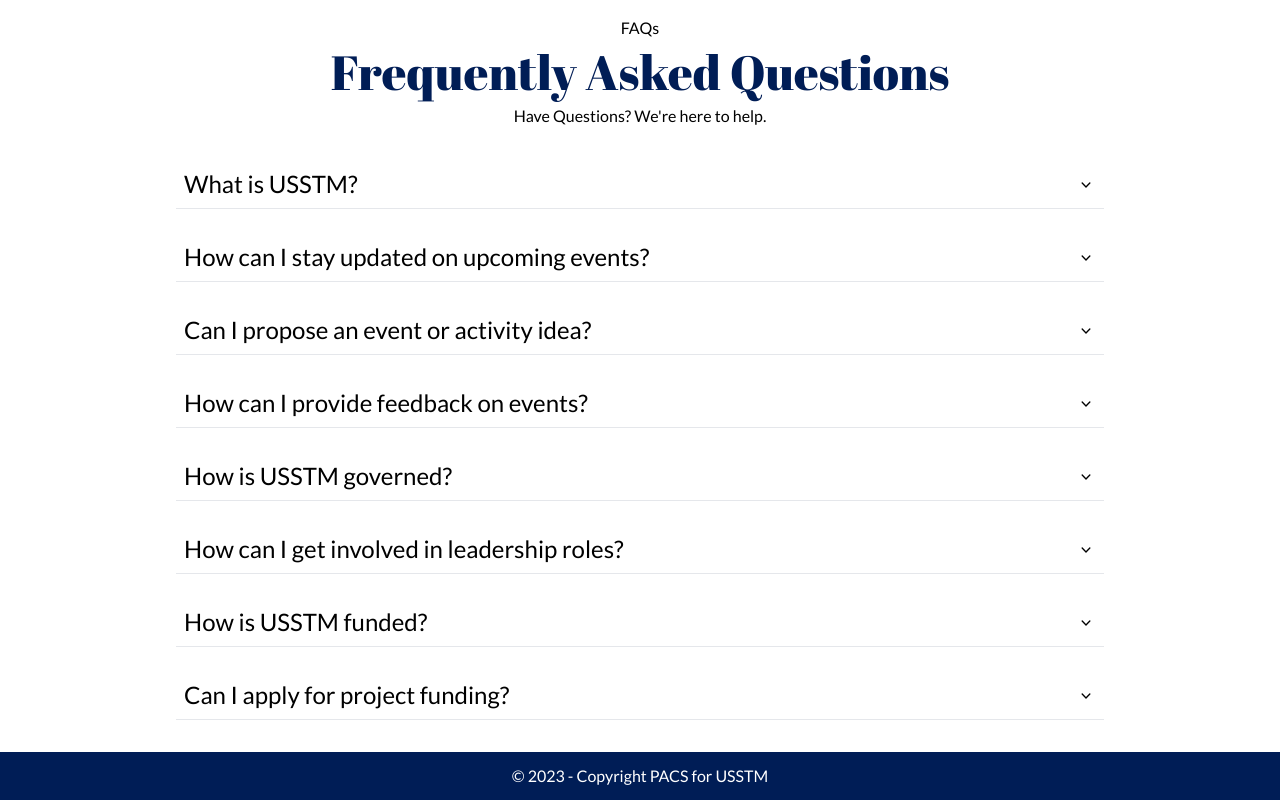
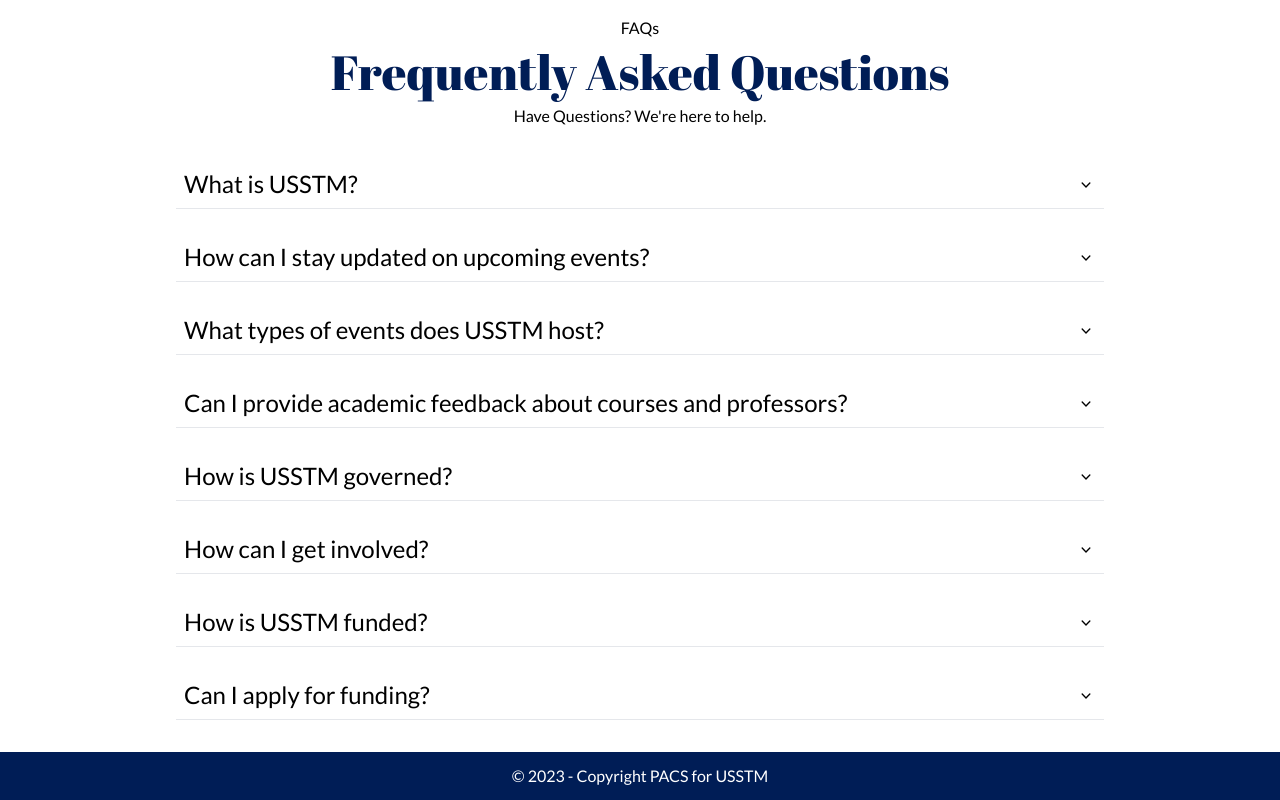
Before and after one commit to PACS-TMU/usstm-website, a Next.js app: page / in a window 1280 px wide. Shown: the part 2452-3252 px from the top of the page. Built offline with nearby package versions, Linux system fonts and the light colour scheme.

Commit message:
Updated FAQ and Added Last Pages

```diff
--- a/src/app/_components/homepage/faq.jsx
+++ b/src/app/_components/homepage/faq.jsx
@@ -5,49 +5,49 @@
     id: 1,
     question: "What is USSTM?",
     answer:
-      "USSTM is a dynamic community of science enthusiasts, students, and professionals dedicated to fostering a love for science, innovation, and collaboration.",
+      "The Undergraduate Science Society of Toronto Metropolitan (USSTM) represents 4000+ science students and 25+ student groups in order to provide services, advocacy and an overall enhanced university experience.",
   },
   {
     id: 2,
     question: "How can I stay updated on upcoming events?",
     answer:
-      "Stay informed about our events by checking our <a href='/events/calendar' target='_blank'>Events Calendar</a> regularly and following us on [social media platforms].",
+      "Stay informed about our events by checking our <a href='/events/calendar' target='_blank'>Events Calendar</a> regularly and following us on <a href='/contact' target='_blank'>social media</a>.",
   },
   {
     id: 3,
-    question: "Can I propose an event or activity idea?",
+    question: "What types of events does USSTM host?",
     answer:
-      "Absolutely! We encourage our members to share their event ideas. Contact us through [Emails] or [Other Socials] with your suggestions.",
+      "USSTM hosts various <a href='/events/annual' target='_blank'>Annual Events</a> which support students academically and socially, such as <i>Formals</i>, <i>Networking Night</i> and <i>Week of Welcome</i>. We also host smaller scale events. To see all out past events, you could check out our <a href='/events/yearbook-gallery' target='_blank'>Yearbook/Gallery</a>",
   },
   {
     id: 4,
-    question: "How can I provide feedback on events?",
+    question: "Can I provide academic feedback about courses and professors?",
     answer:
-      "We value your feedback! Use our [Events Feedback] form to share your thoughts and suggestions regarding our events.",
+      "Absolutely! USSTM gathers feedback about all science courses, all feeback is kept <b>anonymous</b> from professors. To voice your concerns, visit out <a href='/academics/feedback' target='blank'>Academic Feedback</a> page.",
   },
   {
     id: 5,
     question: "How is USSTM governed?",
     answer:
-      "USSTM is governed by an elected body of students known as the Board of Directors (BoD). Learn more about our governance structure [Link to Governance Page].",
+      "USSTM is governed by an elected body of students known as the Board of Directors (BoD). We host bi-weekly <a href='/about/meetings' target='_blank'>meetings</a> which are open to the membership and have a consitution that must be followed. Learn more about our <a href='/about/governance' target='_blank'>governace</a>.",
   },
   {
     id: 6,
-    question: "How can I get involved in leadership roles?",
+    question: "How can I get involved?",
     answer:
-      "If you're interested in leadership roles or committees, reach out to us through [Emails] or [Other Socials]. We welcome members who are eager to contribute!",
+      "USSTM is made up of 15+ <a href='/about/your-team' target='_blank'>committees</a> and each has roughly 5-10 members. If you're interested in leadership roles or committees, <a href='/contact' target='_blank'>contact us</a>. If you are intrested in joining the Board of Directors, check out our <a href='/community/elections' target='_blank'>Elections</a> page. We welcome members who are eager to contribute!",
   },
   {
     id: 7,
     question: "How is USSTM funded?",
     answer:
-      "USSTM is funded through a combination of membership fees, sponsorships, and fundraising initiatives. Check our [Finances] page for more details.",
+      "USSTM is mainly funded through membership fees. Each Faculty of Science student pays a student levy as a part of their tutition. We use our student levy to host all of the events and services we host. To see where your money is going, visit our <a href='/finances/budget' target='_blank'>budget</a>.",
   },
   {
     id: 8,
-    question: "Can I apply for project funding?",
+    question: "Can I apply for funding?",
     answer:
-      "Yes, we encourage members to apply for project funding. Visit our [Project Funding] page for information on the application process.",
+      "Yes, we encourage members to apply for funding. USSTM funds students to go to <a href='/events/conference-competitions' target='_blank'>Conferences & Competitions</a>. We also fund students throught our <a href='/finanes/startup-certified' target='_blank'>Startup Certified</a> service, hosted by the <a href='https://dmz.torontomu.ca/' target='_blank'>DMZ</a> which is funding for student startups.",
   },
 ]
 
--- /dev/null
+++ b/src/app/academics/feedback/page.jsx
@@ -0,0 +1,7 @@
+export default function Feedback() {
+    return (
+        <div>
+            <h1>Feedback</h1>
+        </div>
+    )
+}
--- /dev/null
+++ b/src/app/academics/lunch-learn/page.jsx
@@ -0,0 +1,7 @@
+export default function LunchLearn() {
+    return (
+        <div>
+            <h1>LunchLearn</h1>
+        </div>
+    )
+}
--- /dev/null
+++ b/src/app/community/student-spotlight/page.jsx
@@ -0,0 +1,7 @@
+export default function StudentSpotlight() {
+    return (
+        <div>
+            <h1>StudentSpotlight</h1>
+        </div>
+    )
+}
--- a/src/app/finances/conference-competitions/page.jsx
+++ /dev/null
@@ -1,7 +0,0 @@
-export default function ConferenceCompetitions() {
-    return (
-        <div>
-            <h1>ConferenceCompetitions</h1>
-        </div>
-    )
-}
--- /dev/null
+++ b/src/app/finances/conferences-competitions/page.jsx
@@ -0,0 +1,7 @@
+export default function ConferencesCompetitions() {
+    return (
+        <div>
+            <h1>ConferencesCompetitions</h1>
+        </div>
+    )
+}
--- /dev/null
+++ b/src/app/finances/policies/page.jsx
@@ -0,0 +1,7 @@
+export default function Policies() {
+    return (
+        <div>
+            <h1>Policies</h1>
+        </div>
+    )
+}
--- /dev/null
+++ b/src/app/finances/startup-certified/page.jsx
@@ -0,0 +1,7 @@
+export default function StartupCertified() {
+    return (
+        <div>
+            <h1>StartupCertified</h1>
+        </div>
+    )
+}
```
Also changed, not shown: src/app/about/meetings/page.jsx (renamed from src/app/community/meetings/page.jsx).
